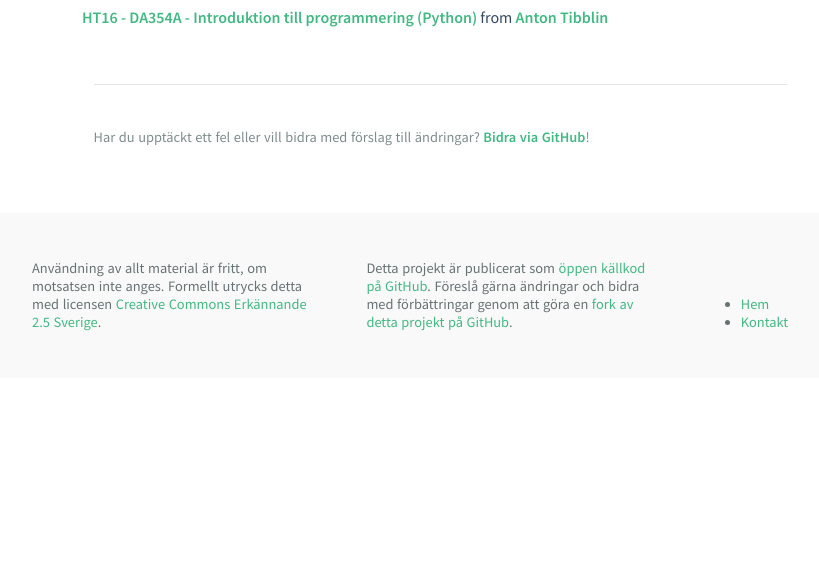
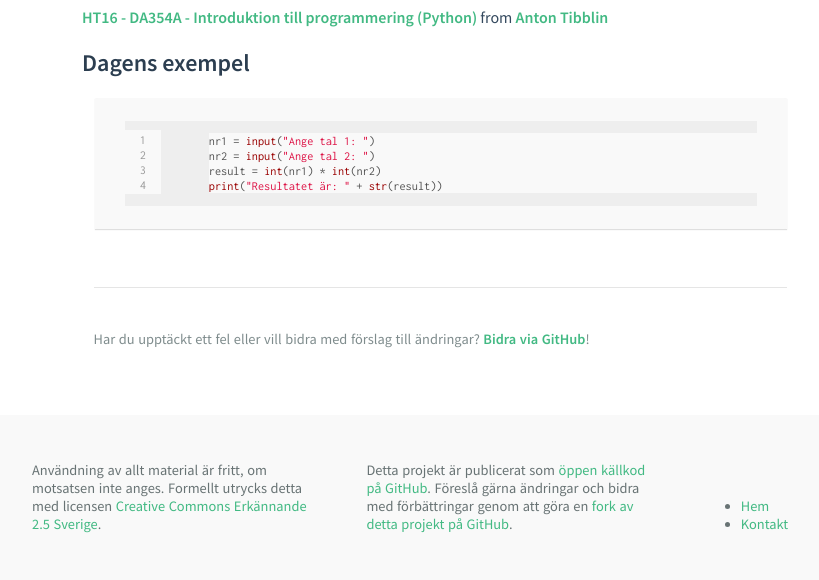
Before and after one commit to mau-dvmt/ia-python, a Jekyll site: the page built from modules/m1/lectures/F02.md, in a window 1280 px wide. Shown: the part 656-1236 px from the top of the page, without its empty margins (208-1027 px from the left). Built offline with Jekyll 4.4.1, drawn with Linux system fonts in a browser that asks for light colours; before the commit the page ends 1034 px from its top, so only the background shows below that.

Commit message:
Added todays example

```diff
--- a/modules/m1/lectures/F02.md
+++ b/modules/m1/lectures/F02.md
@@ -7,3 +7,12 @@ code: m1
 # Introduktion till Python
 
 <iframe src="//www.slideshare.net/slideshow/embed_code/key/hJTvJuxPsyJYpX" width="595" height="485" frameborder="0" marginwidth="0" marginheight="0" scrolling="no" style="border:1px solid #CCC; border-width:1px; margin-bottom:5px; max-width: 100%;" allowfullscreen> </iframe> <div style="margin-bottom:5px"> <strong> <a href="//www.slideshare.net/AntonTibblin/ht16-da354a-introduktion-till-programmering-python" title="HT16 - DA354A - Introduktion till programmering (Python)" target="_blank">HT16 - DA354A - Introduktion till programmering (Python)</a> </strong> from <strong><a target="_blank" href="//www.slideshare.net/AntonTibblin">Anton Tibblin</a></strong> </div>
+
+## Dagens exempel
+
+{% highlight python linenos %}
+nr1 = input("Ange tal 1: ")
+nr2 = input("Ange tal 2: ")
+result = int(nr1) * int(nr2)
+print("Resultatet är: " + str(result))
+{% endhighlight %}
```
